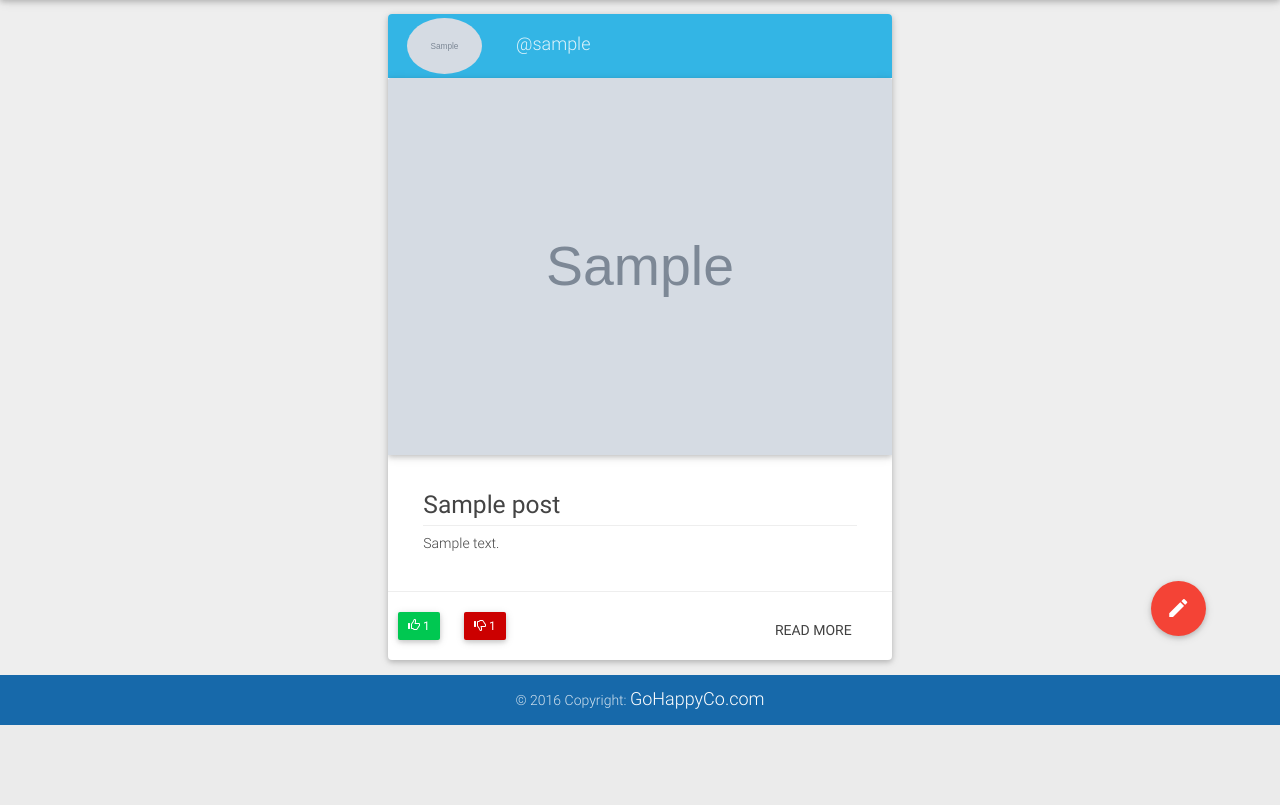
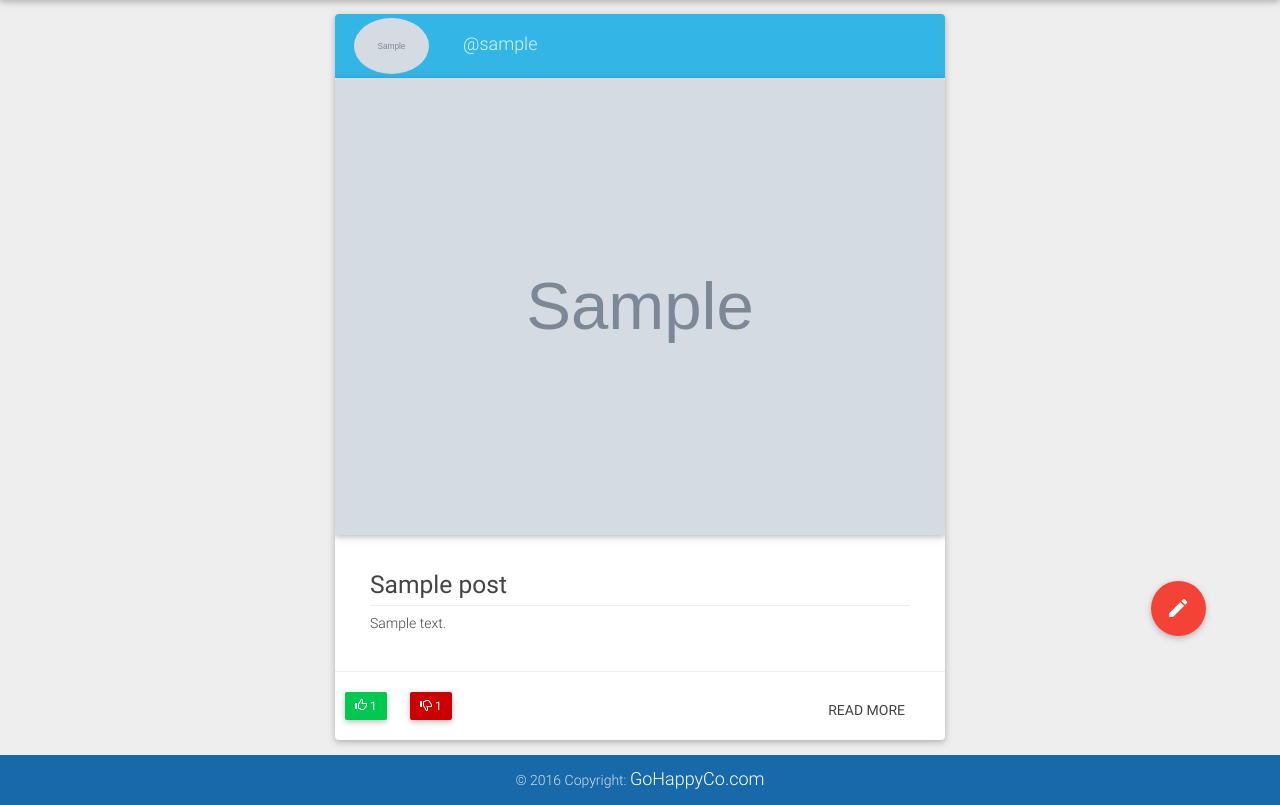
Before and after one commit to kazemnejad/gosocial, a Flask app: page / in a window 1280 px wide. Shown: the part 114-919 px from the top of the page. Before the commit the page ends 839 px from the top, so only its background shows below. Run offline with Flask 2, Linux system fonts and the light colour scheme; tables that the repository leaves empty hold one stand-in row (values such as "Sample post"); grey boxes marked "Sample" are stand-in pictures; some libraries are stand-ins or nearby versions.

Commit message:
Update post width

```diff
--- a/gosocialserver/templates/home.html
+++ b/gosocialserver/templates/home.html
@@ -36,7 +36,7 @@
 {% include 'navbar.html' %}
 
 {% for post in posts %}
-<div class="col-md-5" style="float: none; margin: 0 auto;">
+<div class="col-md-6" style="float: none; margin: 0 auto;">
     <!--Image Card-->
     <div class="card">
 
```
